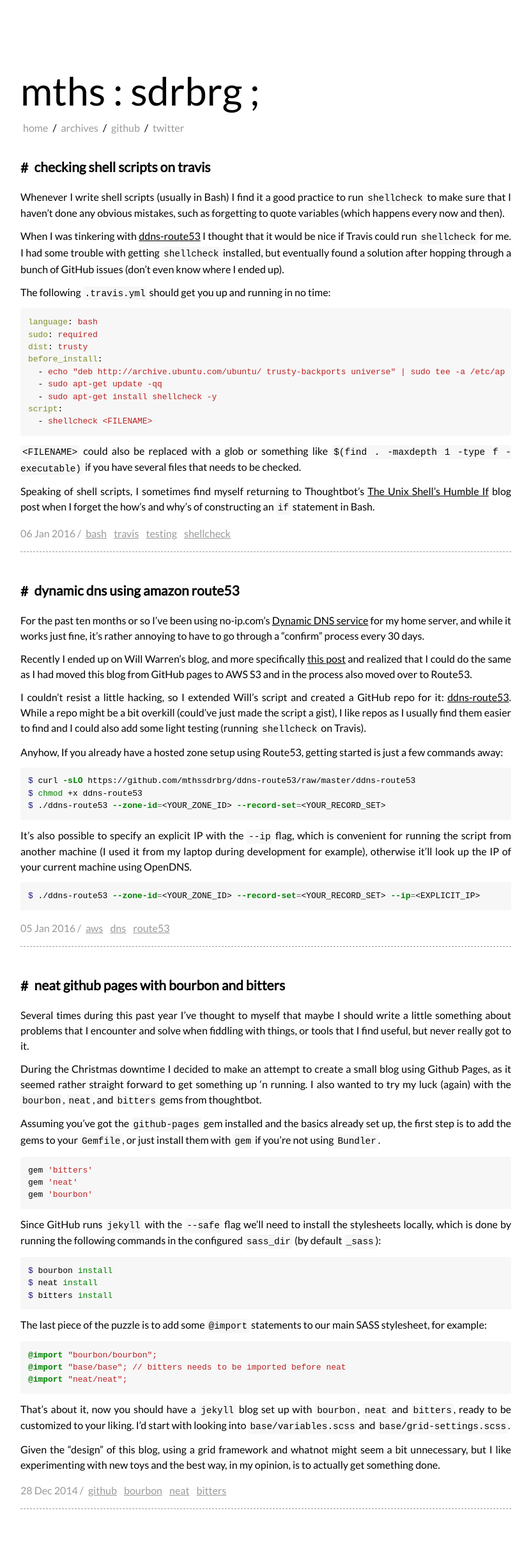
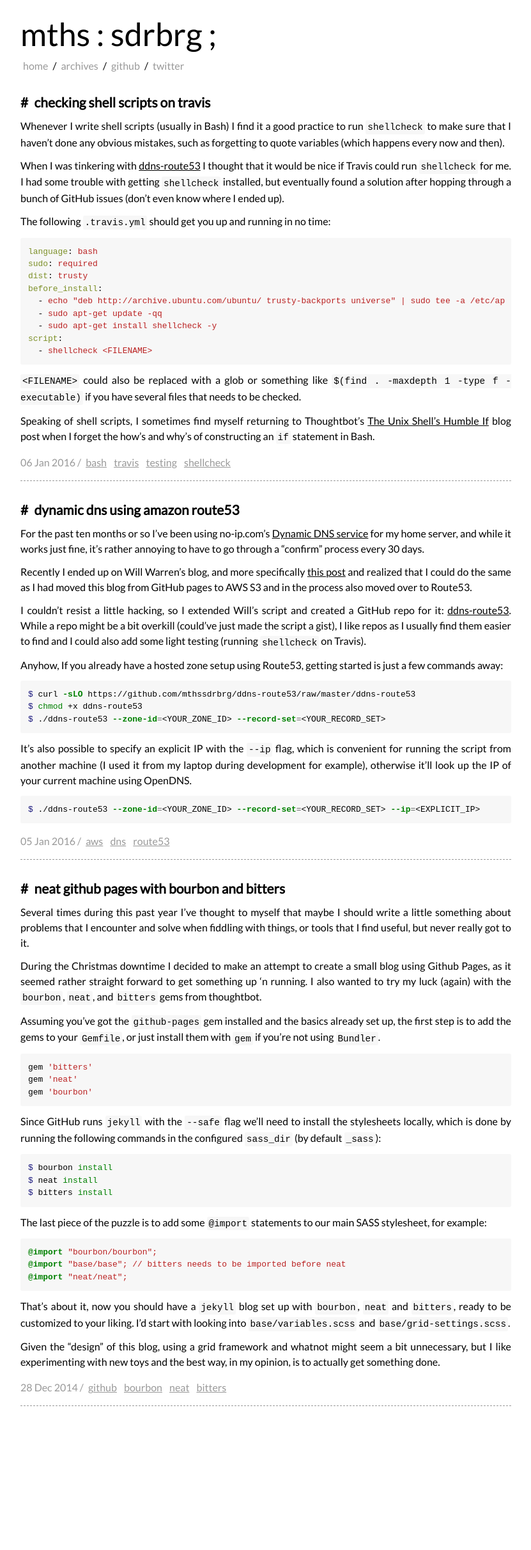
Before and after one commit to mthssdrbrg/mthssdrbrg.github.io, a Jekyll site: the page built from index.html, in a window 1280 px wide. Shown: the whole page at 64% size, without its empty margins (224-1055 px from the left). Built offline with Jekyll 4.4.1, drawn with Linux system fonts in a browser that asks for light colours; Markdown is read by kramdown in place of the engine named in the settings; the list of posts is cut into pages by our own code; after the commit the page ends 2246 px from its top, so only the background shows below that.

Commit message:
Tidy up spacing on index & post pages

```diff
--- a/_sass/_layout.scss
+++ b/_sass/_layout.scss
@@ -6,17 +6,15 @@
   header {
     @include span-columns(12);
 
-    margin-top: 6em;
+    margin-top: 1em;
 
     a#header-text {
       text-decoration: none;
-      font-size: em(61);
+      font-size: em(50);
     }
   }
 
   #menu {
-    margin-bottom: 1em;
-
     a {
       color: $medium-gray;
       margin: 0;
@@ -34,7 +32,6 @@
 
     h3 {
       font-size: em(21);
-      margin: 1em 0;
 
       a {
         text-decoration: none;
@@ -44,13 +41,14 @@
   }
 
   .post {
-    margin-bottom: 3em;
+    margin-top: 2em;
+    margin-bottom: 1em;
     color: $black;
     border-bottom: 1px dashed $medium-gray;
     text-align: justify;
 
     &:last-child {
-      margin-bottom: 2em;
+      margin-bottom: 1em;
     }
 
     a {
```
